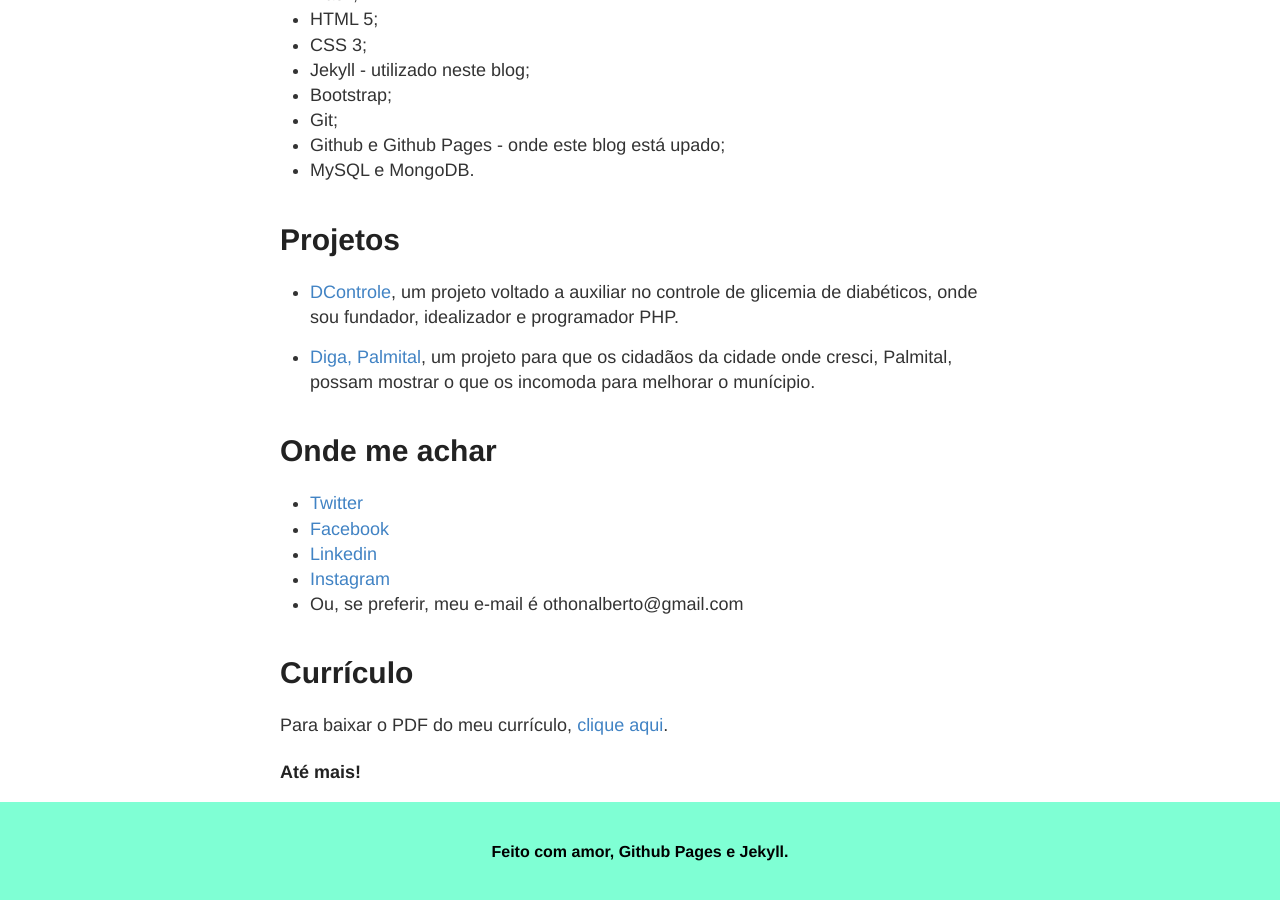
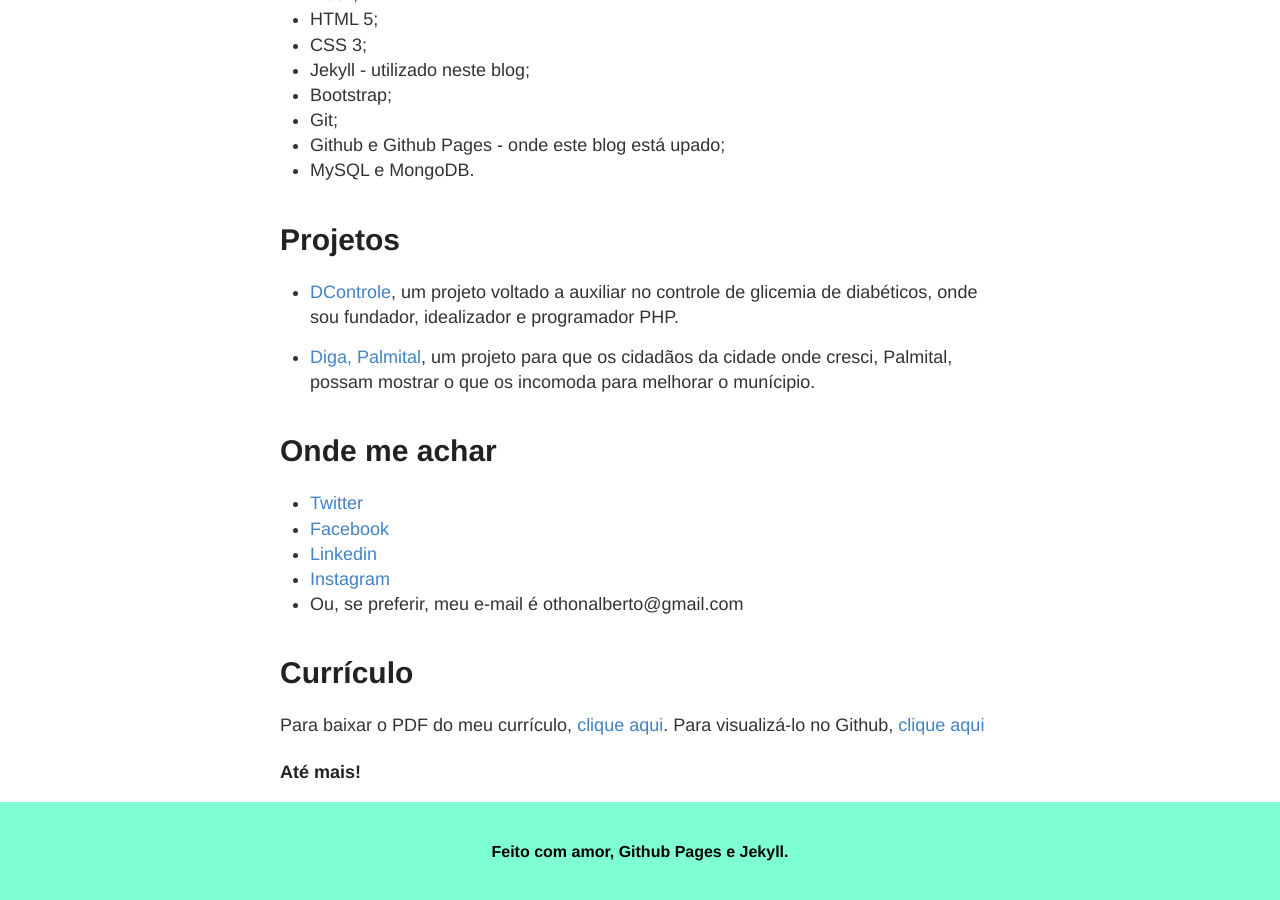
Before and after one commit to othonalberto/othonalberto.github.io, a Jekyll site: the page built from about.md, in a window 1280 px wide and 900 px high, scrolled down 1739 px. Built offline with Jekyll 4.4.1, drawn with Linux system fonts in a browser that asks for light colours.

Commit message:
add curriculo versão github

```diff
--- a/about.md
+++ b/about.md
@@ -48,6 +48,7 @@ Sou apaixonado por estudar, então estou sempre procurando coisas novas e tentan
 # Currículo
 
 Para baixar o PDF do meu currículo, [clique aqui](https://www.dropbox.com/s/q7h2vptjhggutzn/curriculo_OTHON.pdf?dl=0).
+Para visualizá-lo no Github, [clique aqui](https://github.com/othonalberto/curriculo-othon)
 
 
 ##### Até mais!
```
